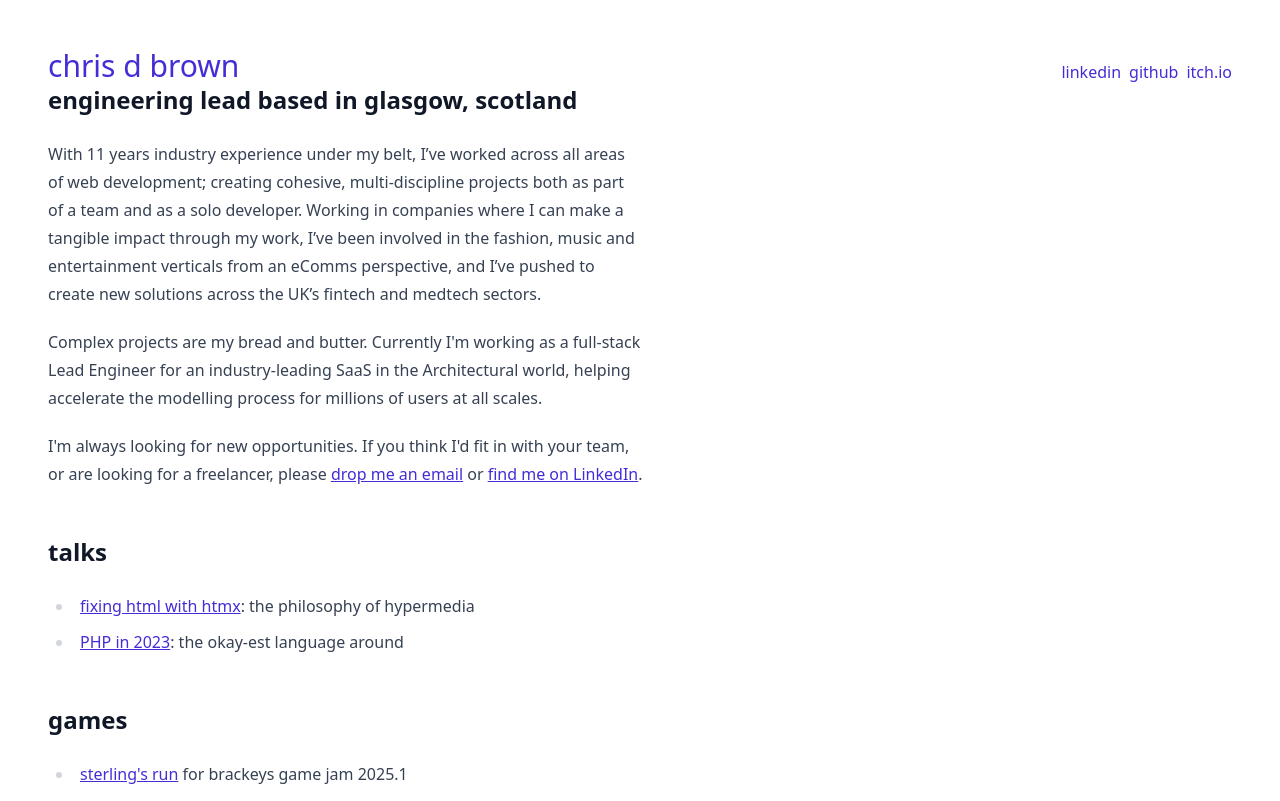
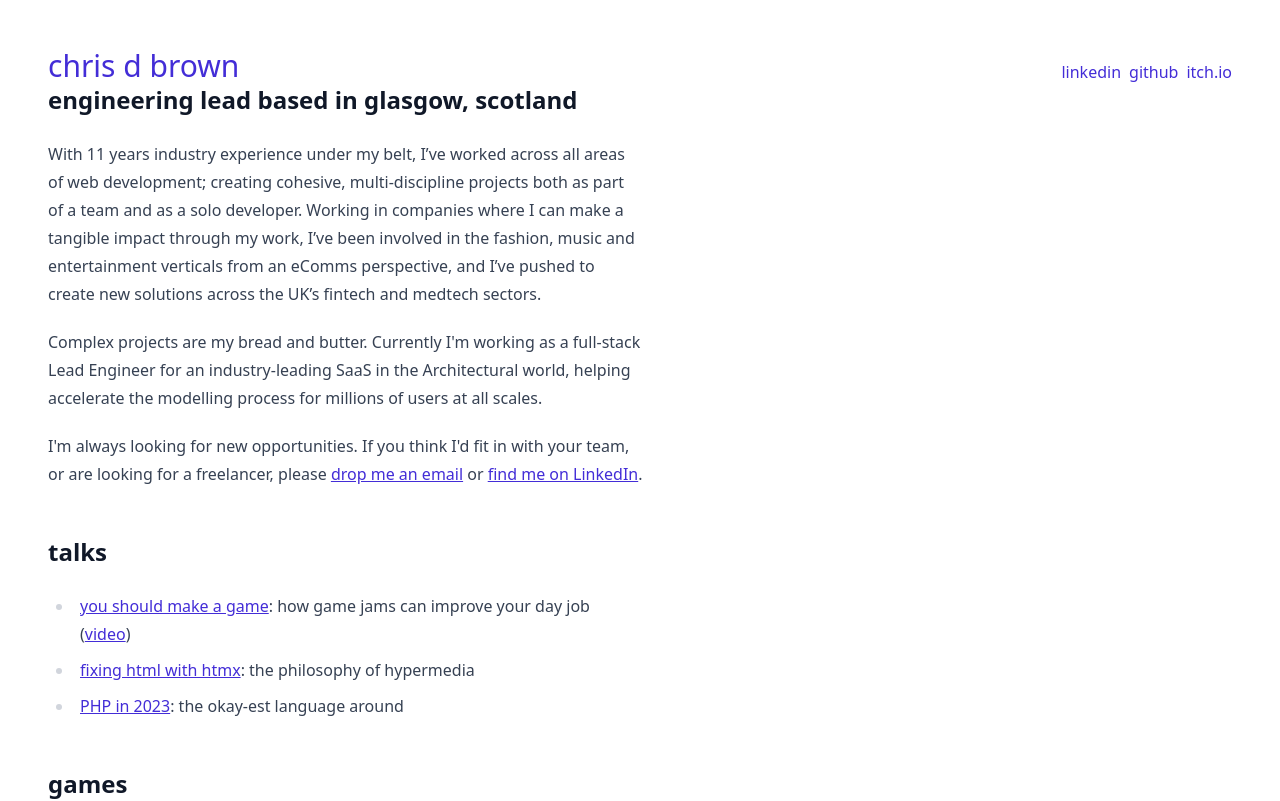
Before and after one commit to ChrisDBrown/chrisdbrown.co.uk, a Vue app: page / in a window 1280 px wide. Shown: the top 801 px of the page. Built offline with nearby package versions, Linux system fonts and the light colour scheme.

Commit message:
feat: Add game jamming talk

```diff
--- a/src/views/HomePage.vue
+++ b/src/views/HomePage.vue
@@ -34,9 +34,15 @@ import StyledLink from "../components/StyledLink.vue";
     <h2>talks</h2>
     <ul>
       <li>
-        <StyledLink href="https://htmx-talk.chrisdbrown.co.uk/"
-          >fixing html with htmx</StyledLink
-        >: the philosophy of hypermedia
+        <StyledLink href="/game-jamming">you should make a game</StyledLink>:
+        how game jams can improve your day job (<StyledLink
+          href="https://www.youtube.com/watch?v=afTGNHbjb4A"
+          >video</StyledLink
+        >)
+      </li>
+      <li>
+        <StyledLink href="/htmx-fixes-html">fixing html with htmx</StyledLink>:
+        the philosophy of hypermedia
       </li>
       <li>
         <StyledLink href="/php-2023">PHP in 2023</StyledLink>: the okay-est
```
